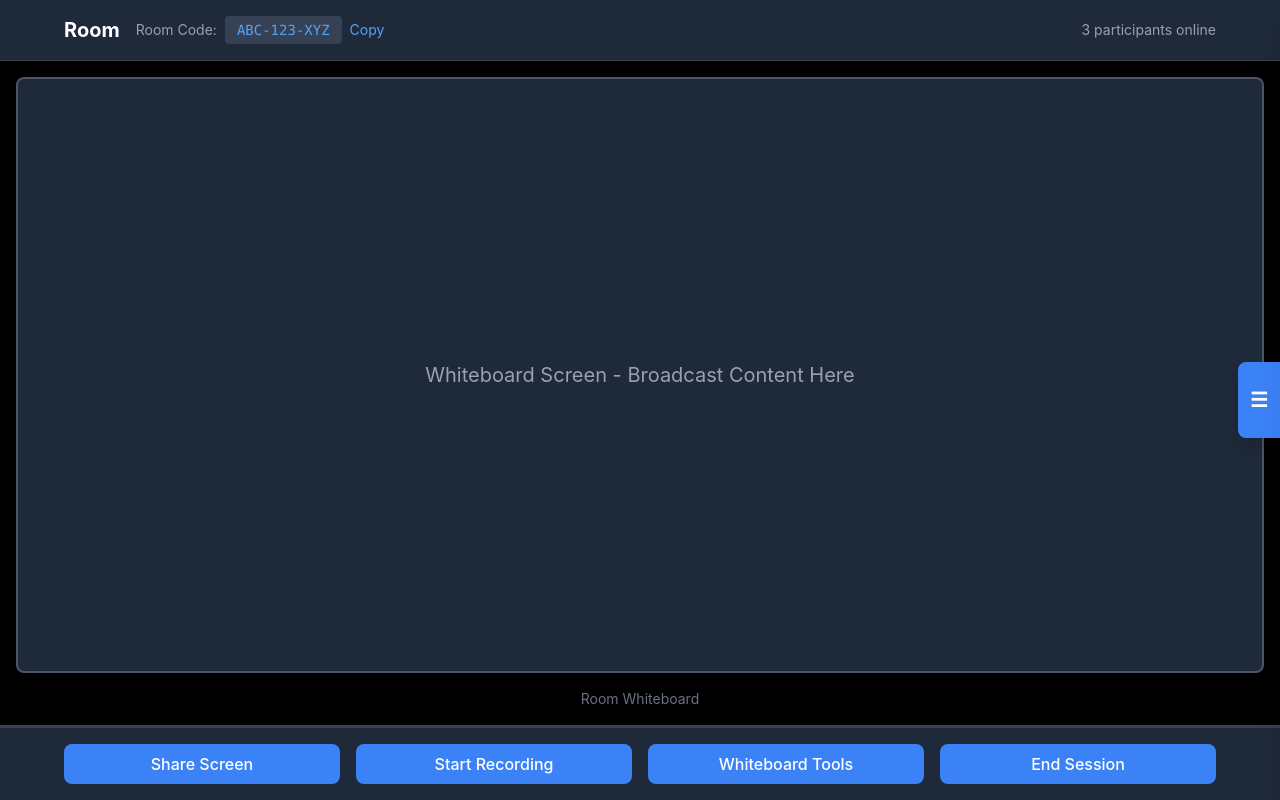
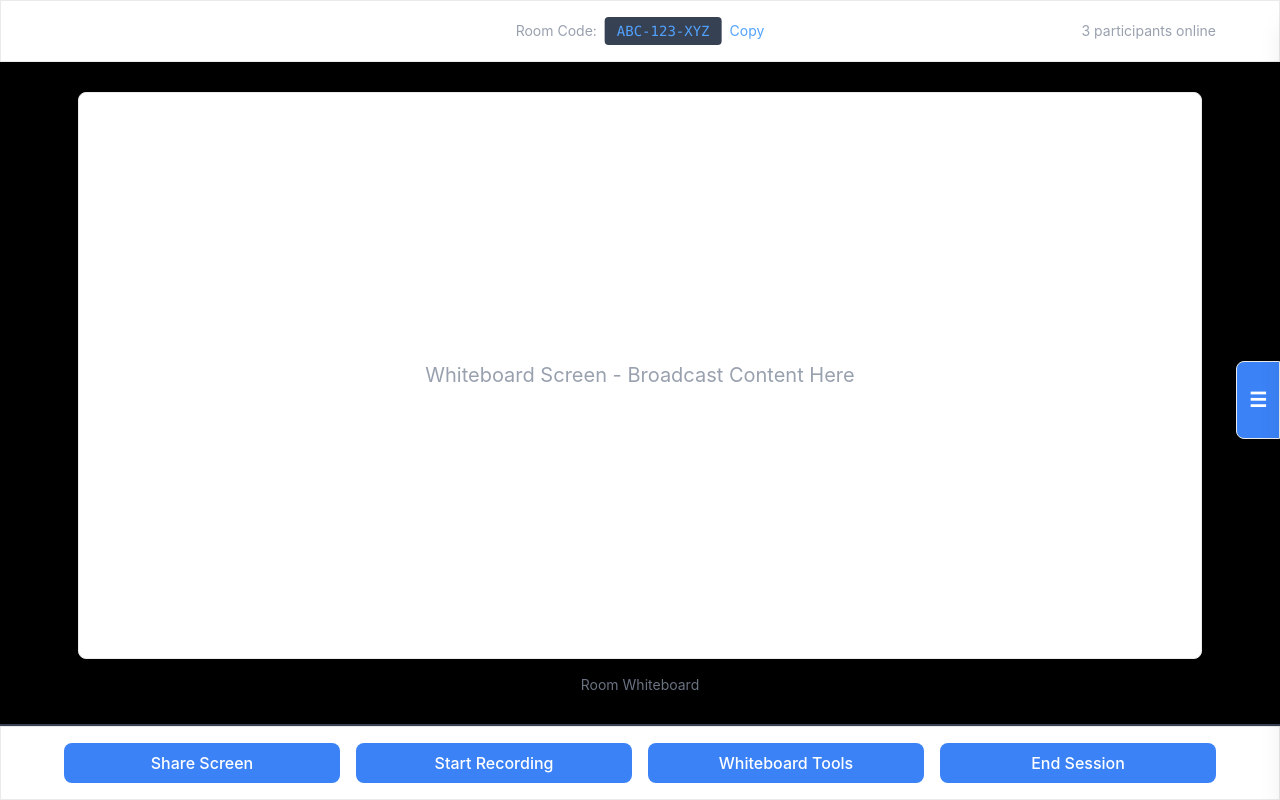
Before and after one commit to metamatong/nwhacks2026-boardcast-client, a Next.js app: page /room in a window 1280 px wide. Built offline with nearby package versions, Linux system fonts and the light colour scheme.

Commit message:
Changed room ui match landing page color scheme, reduce whiteboard screen size, and centered room code

```diff
--- a/frontend/room/room.tsx
+++ b/frontend/room/room.tsx
@@ -12,11 +12,15 @@ const Room: React.FC = () => {
       >
         <div className="flex-1 flex flex-col min-w-0 overflow-hidden">
           {/* Room code at the top */}
-          <div className="bg-gray-800 border-b border-gray-700 p-2 sm:p-4 flex-shrink-0 z-10 relative">
-            <div className="max-w-6xl mx-auto flex flex-col sm:flex-row justify-between items-start sm:items-center gap-2 sm:gap-0">
-              <div className="flex flex-col sm:flex-row items-start sm:items-center space-y-2 sm:space-y-0 sm:space-x-4">
-                <h1 className="text-lg sm:text-xl font-bold">Room</h1>
-                <div className="flex items-center space-x-2">
+          <div className="bg-page border border-selected border-b p-2 sm:p-4 shrink-0 z-10 relative">
+            <div className="max-w-6xl mx-auto relative flex items-center">
+              {/* Left: Title */}
+              <div className="flex-1">
+                <h1 className="text-lg sm:text-xl font-bold">Untitled</h1>
+              </div>
+
+              {/* Center: Room Code */}
+              <div className="absolute left-1/2 transform -translate-x-1/2 flex items-center space-x-2">
                 <span className="text-gray-400 text-xs sm:text-sm">
                   Room Code:
                 </span>
@@ -27,8 +31,9 @@ const Room: React.FC = () => {
                   Copy
                 </a>
               </div>
-              </div>
-              <div className="text-xs sm:text-sm text-gray-400">
+
+              {/* Right: Participants */}
+              <div className="flex-1 text-right text-xs sm:text-sm text-gray-400">
                 3 participants online
               </div>
             </div>
@@ -36,20 +41,20 @@ const Room: React.FC = () => {
 
           {/* Screen at the top */}
           <div className="flex-1 bg-black border-b-2 border-gray-700 flex flex-col p-2 sm:p-4 min-h-0">
-            <div className="text-center h-full flex flex-col justify-center">
-              <div className="w-full h-full min-h-[200px] sm:min-h-[300px] bg-gray-800 rounded-lg flex items-center justify-center mb-2 sm:mb-4 border-2 border-gray-600">
+            <div className="text-center h-full flex flex-col justify-center items-center">
+              <div className="w-[90%] h-[90%] min-h-[200px] sm:min-h-[300px] bg-page border border-selected rounded-lg flex items-center justify-center mb-2 sm:mb-4 ">
                 <div className="text-gray-400 text-lg sm:text-xl px-4 text-center">
                   Whiteboard Screen - Broadcast Content Here
                 </div>
               </div>
-              <div className="text-xs sm:text-sm text-gray-500 flex-shrink-0">
+              <div className="text-xs sm:text-sm text-gray-500 shrink-0">
                 Room Whiteboard
               </div>
             </div>
           </div>
 
           {/* Bottom bar */}
-          <div className="bg-gray-800 border-t border-gray-700 p-2 sm:p-4 flex-shrink-0">
+          <div className="bg-page border border-selected border-t p-2 sm:p-4 shrink-0">
             <div className="max-w-6xl mx-auto">
               <div className="grid grid-cols-2 sm:grid-cols-4 gap-2 sm:gap-4">
                 <button className="bg-blue-600 hover:bg-blue-700 text-white px-3 sm:px-4 py-2 rounded-lg text-sm sm:text-base font-medium transition-colors cursor-pointer">
@@ -72,12 +77,12 @@ const Room: React.FC = () => {
 
       {/* Right Sidebar */}
       <div
-        className={`fixed right-0 top-0 h-full w-64 sm:w-80 bg-gray-800 shadow-xl border-l border-gray-700 transform transition-transform duration-300 ease-in-out z-50 ${
+        className={`fixed right-0 top-0 h-full w-64 sm:w-80 bg-page border border-selected shadow-xl border-l transform transition-transform duration-300 ease-in-out z-50 ${
           sidebarOpen ? "translate-x-0" : "translate-x-full"
         }`}
       >
         <div className="p-4 sm:p-6 h-full flex flex-col">
-          <div className="flex justify-between items-center mb-4 sm:mb-6 flex-shrink-0">
+          <div className="flex justify-between items-center mb-4 sm:mb-6 shrink-0">
             <h2 className="text-lg sm:text-xl font-bold">Board Snippets</h2>
             <a
               onClick={() => setSidebarOpen(false)}
@@ -90,7 +95,7 @@ const Room: React.FC = () => {
           <div className="flex-1 overflow-auto space-y-2 sm:space-y-3">
             {/* Whiteboard Snippet 1 */}
             <div className="bg-gray-700 p-2 sm:p-3 rounded-lg cursor-pointer hover:bg-gray-600 transition-colors">
-              <div className="aspect-video bg-gray-800 rounded border border-gray-600 flex items-center justify-center mb-2">
+              <div className="aspect-video bg-page border border-selected rounded flex items-center justify-center mb-2">
                 <div className="text-gray-400 text-xs text-center px-2">
                   Diagram 1
                 </div>
@@ -102,7 +107,7 @@ const Room: React.FC = () => {
 
             {/* Whiteboard Snippet 2 */}
             <div className="bg-gray-700 p-2 sm:p-3 rounded-lg cursor-pointer hover:bg-gray-600 transition-colors">
-              <div className="aspect-video bg-gray-800 rounded border border-gray-600 flex items-center justify-center mb-2">
+              <div className="aspect-video bg-page border border-selected rounded flex items-center justify-center mb-2">
                 <div className="text-gray-400 text-xs text-center px-2">
                   Notes 2
                 </div>
@@ -114,7 +119,7 @@ const Room: React.FC = () => {
 
             {/* Whiteboard Snippet 3 */}
             <div className="bg-gray-700 p-2 sm:p-3 rounded-lg cursor-pointer hover:bg-gray-600 transition-colors">
-              <div className="aspect-video bg-gray-800 rounded border border-gray-600 flex items-center justify-center mb-2">
+              <div className="aspect-video bg-page border border-selected rounded flex items-center justify-center mb-2">
                 <div className="text-gray-400 text-xs text-center px-2">
                   Wireframe 3
                 </div>
@@ -124,7 +129,7 @@ const Room: React.FC = () => {
 
             {/* Whiteboard Snippet 4 */}
             <div className="bg-gray-700 p-2 sm:p-3 rounded-lg cursor-pointer hover:bg-gray-600 transition-colors">
-              <div className="aspect-video bg-gray-800 rounded border border-gray-600 flex items-center justify-center mb-2">
+              <div className="aspect-video bg-page border border-selected rounded flex items-center justify-center mb-2">
                 <div className="text-gray-400 text-xs text-center px-2">
                   Brainstorm 4
                 </div>
@@ -134,7 +139,7 @@ const Room: React.FC = () => {
 
             {/* Whiteboard Snippet 5 */}
             <div className="bg-gray-700 p-2 sm:p-3 rounded-lg cursor-pointer hover:bg-gray-600 transition-colors">
-              <div className="aspect-video bg-gray-800 rounded border border-gray-600 flex items-center justify-center mb-2">
+              <div className="aspect-video bg-page border border-selected rounded flex items-center justify-center mb-2">
                 <div className="text-gray-400 text-xs text-center px-2">
                   Plan 5
                 </div>
@@ -146,7 +151,7 @@ const Room: React.FC = () => {
 
             {/* Whiteboard Snippet 6 */}
             <div className="bg-gray-700 p-2 sm:p-3 rounded-lg cursor-pointer hover:bg-gray-600 transition-colors">
-              <div className="aspect-video bg-gray-800 rounded border border-gray-600 flex items-center justify-center mb-2">
+              <div className="aspect-video bg-page border border-selected rounded flex items-center justify-center mb-2">
                 <div className="text-gray-400 text-xs text-center px-2">
                   Code 6
                 </div>
@@ -158,7 +163,7 @@ const Room: React.FC = () => {
 
             {/* Whiteboard Snippet 7 */}
             <div className="bg-gray-700 p-2 sm:p-3 rounded-lg cursor-pointer hover:bg-gray-600 transition-colors">
-              <div className="aspect-video bg-gray-800 rounded border border-gray-600 flex items-center justify-center mb-2">
+              <div className="aspect-video bg-page border border-selected rounded flex items-center justify-center mb-2">
                 <div className="text-gray-400 text-xs text-center px-2">
                   Data 7
                 </div>
@@ -168,7 +173,7 @@ const Room: React.FC = () => {
 
             {/* Whiteboard Snippet 8 */}
             <div className="bg-gray-700 p-2 sm:p-3 rounded-lg cursor-pointer hover:bg-gray-600 transition-colors">
-              <div className="aspect-video bg-gray-800 rounded border border-gray-600 flex items-center justify-center mb-2">
+              <div className="aspect-video bg-page border border-selected rounded flex items-center justify-center mb-2">
                 <div className="text-gray-400 text-xs text-center px-2">
                   Arch 8
                 </div>
@@ -184,7 +189,7 @@ const Room: React.FC = () => {
       {/* Sidebar Toggle Button */}
       <button
         onClick={() => setSidebarOpen(!sidebarOpen)}
-        className={`fixed top-1/2 transform -translate-y-1/2 z-40 bg-gray-800 hover:bg-gray-700 text-white px-2 sm:px-3 py-4 sm:py-6 rounded-l-lg shadow-lg transition-all duration-300 cursor-pointer ${
+        className={`fixed top-1/2 transform -translate-y-1/2 z-40 bg-page border border-selected hover:bg-gray-700 text-white px-2 sm:px-3 py-4 sm:py-6 rounded-l-lg shadow-lg transition-all duration-300 cursor-pointer ${
           sidebarOpen
             ? "right-64 sm:right-80 opacity-0 pointer-events-none"
             : "right-0 opacity-100"
```
Lines whose indentation alone changed are shown as unchanged.
